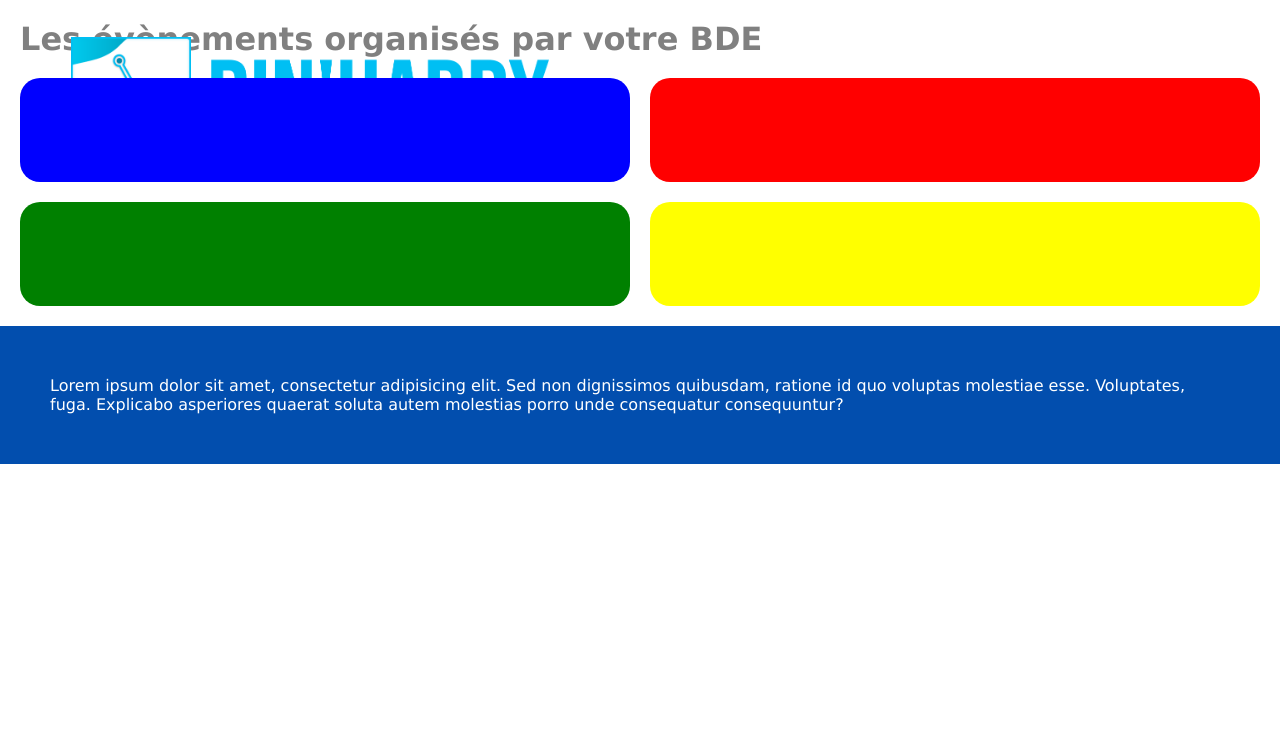
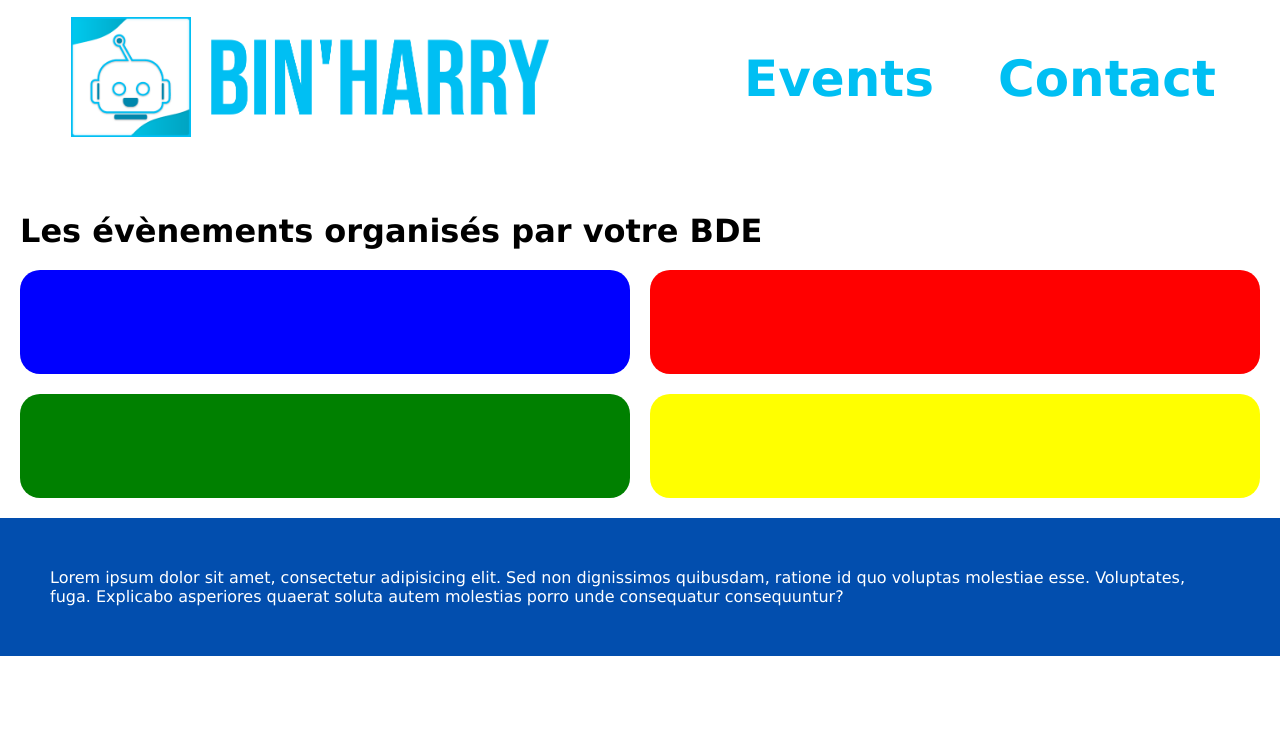
Before and after one commit to gameking773/binharry_website, a PHP site: page /events.php in a window 1280 px wide. Shown: the top 738 px of the page. After the commit the page ends 656 px from the top, so only its background shows below. Run offline with PHP 8.4, Linux system fonts and the light colour scheme.

Commit message:
Fix: .content conteneur manquant dans events

```diff
--- a/public/events.php
+++ b/public/events.php
@@ -7,8 +7,8 @@ use Html\WebPage as WebPage;
 $WebPage = new WebPage("Événements");
 
 $WebPage -> appendContent("
+        <div class='content'>
             <h1>Les évènements organisés par votre BDE</h1>
-
             <div class='content-events'>
                 <div class='card-container'>
                     <article class='card' id='Event1'>
@@ -39,6 +39,7 @@ $WebPage -> appendContent("
                     </article>
                 </div>
             </div>
+        </div>
         <footer>
             Lorem ipsum dolor sit amet, consectetur adipisicing elit. Sed non dignissimos quibusdam, ratione id quo voluptas molestiae esse. Voluptates, fuga. Explicabo asperiores quaerat soluta autem molestias porro unde consequatur consequuntur?
         </footer>
```
Lines whose indentation alone changed are shown as unchanged.
